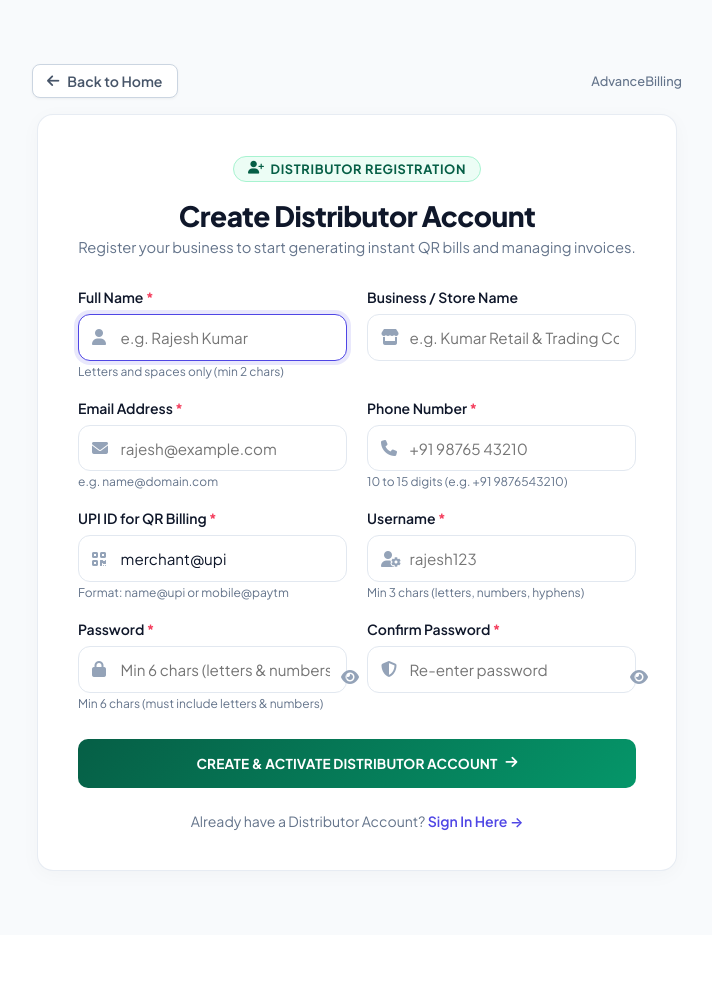
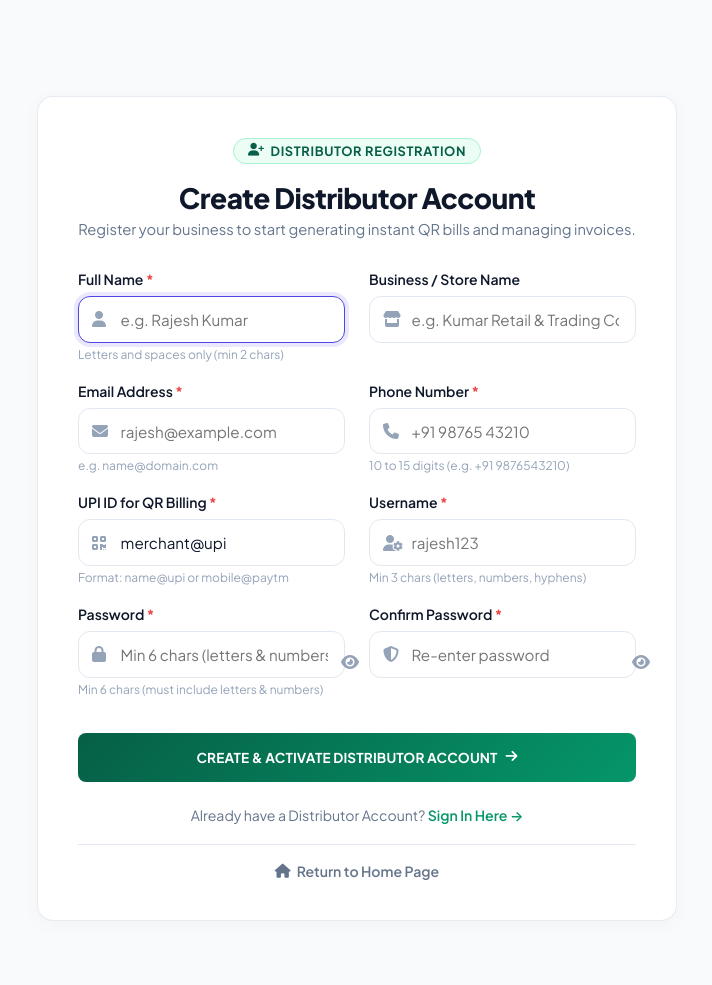
Before and after one commit to parmarkhushi2026-max/AdvanceBillingSystem, a Django app: page /register/distributor/ in a window 1280 px wide. Shown: the part 66-1051 px from the top of the page, without its empty margins (283-995 px from the left). Before the commit the page ends 937 px from the top, so only its background shows below. Run offline with Django 5.2, Linux system fonts and the light colour scheme; data comes from the database, SQL or seed files in the repository; data that the repository does not hold is empty.

Commit message:
Refactor Distributor Registration page structure

```diff
--- a/templates/auth/register_distributor.html
+++ b/templates/auth/register_distributor.html
@@ -3,15 +3,19 @@
 {% block title %}Distributor Registration - Advance Billing System{% endblock %}
 
 {% block content %}
+<style>
+    .form-row { display: grid; grid-template-columns: 1fr 1fr; gap: 1.5rem; }
+    @media (max-width: 600px) {
+        .form-row { grid-template-columns: 1fr; gap: 0; }
+    }
+    .field-hint-text { font-size: 0.75rem; color: #94a3b8; margin-top: 4px; }
+    .field-error-text { font-size: 0.75rem; color: #ef4444; margin-top: 4px; font-weight: 600; }
+    .required-star { color: #ef4444; }
+    .btn-toggle-pwd { position: absolute; right: 10px; background: none; border: none; color: #94a3b8; cursor: pointer; }
+</style>
+
 <div class="auth-wrapper" style="flex-direction: column;">
-    <div style="width: 100%; max-width: 650px; margin-bottom: 1rem; display: flex; justify-content: space-between; align-items: center;">
-        <a href="{% url 'portal_select' %}" style="display: inline-flex; align-items: center; gap: 8px; color: #475569; text-decoration: none; font-size: 0.88rem; font-weight: 600; padding: 7px 14px; border-radius: 8px; background: #ffffff; border: 1px solid #cbd5e1; box-shadow: 0 1px 3px rgba(0,0,0,0.05); transition: all 0.2s;">
-            <i class="fa-solid fa-arrow-left"></i> Back to Home
-        </a>
-        <span style="font-size: 0.8rem; color: #64748b; font-weight: 500;">AdvanceBilling</span>
-    </div>
-
-    <div class="auth-card register-card">
+    <div class="auth-card register-card" style="margin-top: 2rem; max-width: 700px;">
         <div class="auth-card-header">
             <div class="auth-role-badge distributor">
                 <i class="fa-solid fa-user-plus"></i>
@@ -147,14 +151,20 @@
                 </div>
             </div>
 
-            <button type="submit" class="btn-submit-auth btn-submit-distributor">
+            <button type="submit" class="btn-submit-auth btn-submit-distributor" style="margin-top: 1rem; border-radius: 8px;">
                 <span>Create & Activate Distributor Account</span>
                 <i class="fa-solid fa-arrow-right"></i>
             </button>
         </form>
 
-        <div class="auth-switch-link">
-            Already have a Distributor Account? <a href="{% url 'distributor_login' %}">Sign In Here &rarr;</a>
+        <div class="auth-switch-link" style="margin-top: 1.5rem;">
+            Already have a Distributor Account? <a href="{% url 'distributor_login' %}" style="color: #059669;">Sign In Here &rarr;</a>
+        </div>
+
+        <div class="auth-switch-link" style="margin-top: 1.25rem; padding-top: 1rem; border-top: 1px solid #e2e8f0; text-align: center;">
+            <a href="{% url 'portal_select' %}" style="display: inline-flex; align-items: center; gap: 6px; color: #64748b; font-weight: 600; text-decoration: none; transition: 0.2s;">
+                <i class="fa-solid fa-house"></i> Return to Home Page
+            </a>
         </div>
     </div>
 </div>
```
